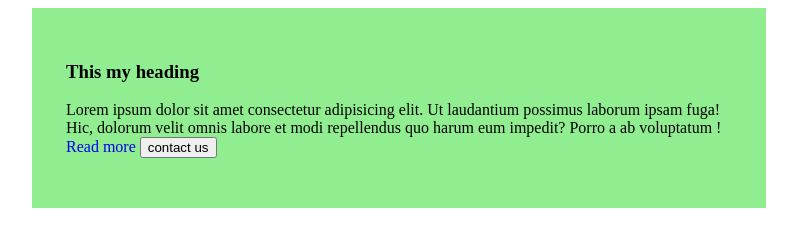
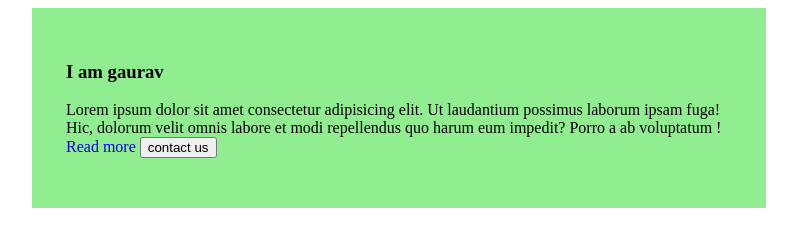
Before and after one commit to Gauravshukhu/Html-Css, a plain HTML site: page pseudo selectors.html in a window 1280 px wide. Shown: the whole page, without its empty margins (241-1038 px from the left). Drawn offline with Linux system fonts and the light colour scheme.

Commit message:
Html-Css/ pseudo selectors.html

```diff
--- a/pseudo selectors.html
+++ b/pseudo selectors.html
@@ -47,7 +47,7 @@
     <div>
         <div class="container" id="cont 1">
         <h3>
-            This my heading
+            I am gaurav
         </h3>
         <p>
             Lorem ipsum dolor sit amet consectetur adipisicing elit. Ut laudantium possimus laborum ipsam fuga! Hic, dolorum velit omnis labore et modi repellendus quo harum eum impedit? Porro a ab voluptatum
```
